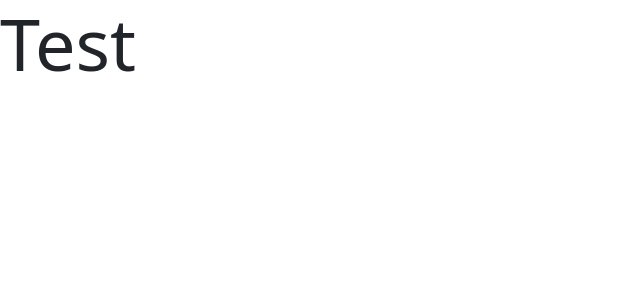
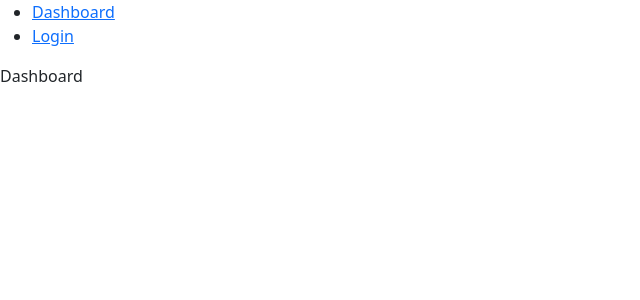
Before and after one commit to MarcEgliP/departure, a React (Create React App) app: page / in a window 1280 px wide. Shown: the top 300 px of the page, without its empty margins (0-640 px from the left). Built offline with nearby package versions, Linux system fonts and the light colour scheme.

Commit message:
add routing

```diff
--- a/package.json
+++ b/package.json
@@ -11,6 +11,7 @@
     "react-axios": "^2.0.6",
     "react-bootstrap": "^2.7.4",
     "react-dom": "^18.2.0",
+    "react-router-dom": "^6.11.0",
     "react-scripts": "5.0.1",
     "web-vitals": "^2.1.4"
   },
--- a/src/App.js
+++ b/src/App.js
@@ -1,12 +1,29 @@
-import logo from './logo.svg';
 import './App.css';
+import {BrowserRouter, Link, Route, Routes} from "react-router-dom";
+import {Dashboard} from "./Dashboard";
+import {Login} from "./Login";
 
 function App() {
-  return (
-   <div className="display-2">
-     Test
-   </div>
-  );
+    return (
+        <BrowserRouter>
+            <div>
+                <nav>
+                    <ul>
+                        <li>
+                            <Link to="/">Dashboard</Link>
+                        </li>
+                        <li>
+                            <Link to="/login">Login</Link>
+                        </li>
+                    </ul>
+                </nav>
+                <Routes>
+                    <Route path="/" element={<Dashboard/>}/>
+                    <Route path="/login" element={<Login/>}/>
+                </Routes>
+            </div>
+        </BrowserRouter>
+    );
 }
 
 export default App;
--- /dev/null
+++ b/src/Dashboard.jsx
@@ -0,0 +1,3 @@
+export function Dashboard(){
+    return (<p>Dashboard</p>)
+}
--- /dev/null
+++ b/src/Login.jsx
@@ -0,0 +1,3 @@
+export function Login(){
+    return (<p>Login</p>)
+}
```
Also changed, not shown: 1 other file (tests, documents, lock files or other folders).
